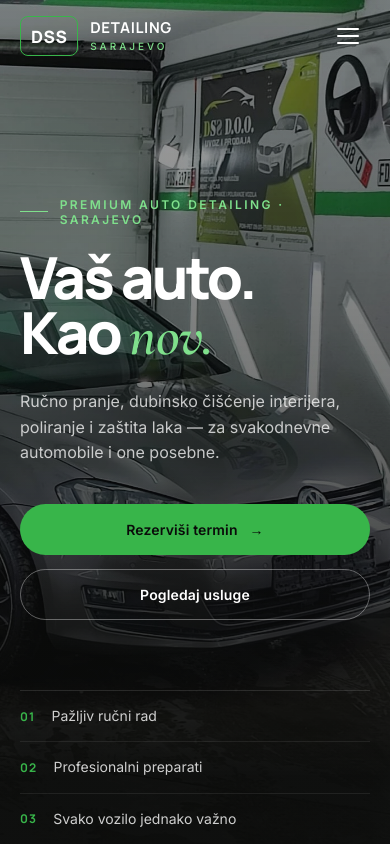
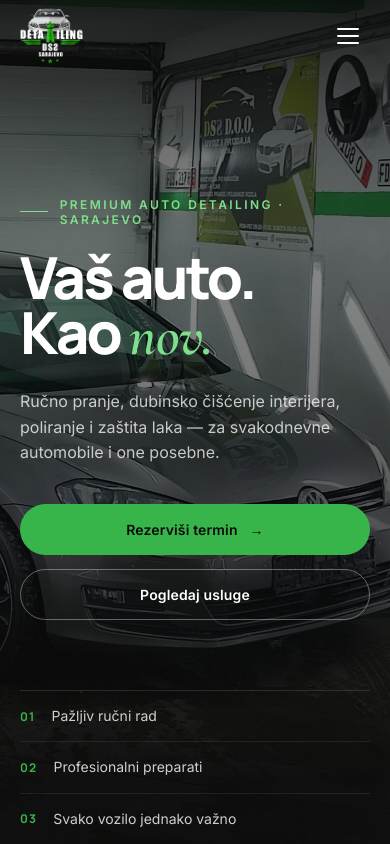
Before and after one commit to jiren9k-max/Dss, a plain HTML site: page index.html in a window 390 px wide. Shown: the top 844 px of the page. Drawn offline with nearby package versions, Linux system fonts and the light colour scheme; a script that the page names is missing.

Commit message:
Use the real DSS logo in header and footer
Replace the text "DSS" badge with the official logo (trimmed, transparent
background). Taller desktop header so the logo stays readable, smaller
when scrolled, and a dark top fade on phones so it stands out.

Co-Authored-By: Claude Opus 5.5 <noreply@anthropic.com>

```diff
--- a/index.html
+++ b/index.html
@@ -23,9 +23,8 @@
       </div>
     </div>
     <div class="container nav">
-      <a class="logo" href="#top" aria-label="DSS Detailing — početna">
-        <span class="logo-mark">DSS</span>
-        <span class="logo-text">Detailing<small>Sarajevo</small></span>
+      <a class="logo" href="#top" aria-label="DSS Detailing Sarajevo — početna">
+        <img src="public/logo-dss-sm.png" alt="DSS Detailing Sarajevo" width="293" height="260" class="logo-img" />
       </a>
       <nav class="nav-links" id="nav-links" aria-label="Glavna navigacija">
         <a href="#usluge">Usluge</a>
@@ -406,7 +405,7 @@
   <!-- ========== FOOTER ========== -->
   <footer class="footer">
     <div class="container footer-top">
-      <a class="logo" href="#top"><span class="logo-mark">DSS</span><span class="logo-text">Detailing<small>Sarajevo</small></span></a>
+      <a class="logo" href="#top" aria-label="DSS Detailing Sarajevo — na vrh"><img src="public/logo-dss-sm.png" alt="DSS Detailing Sarajevo" width="293" height="260" class="logo-img" loading="lazy" /></a>
       <nav class="footer-links" aria-label="Footer navigacija">
         <a href="#usluge">Usluge</a><a href="#paketi">Paketi</a><a href="#rezultati">Prije / Poslije</a><a href="#galerija">Galerija</a><a href="#kontakt">Kontakt</a>
       </nav>
--- a/styles.css
+++ b/styles.css
@@ -23,7 +23,7 @@
 
   --radius: 14px;
   --ease: cubic-bezier(.2, .7, .2, 1);
-  --header-h: 112px;
+  --header-h: 132px;
 }
 
 *, *::before, *::after { box-sizing: border-box; }
@@ -77,14 +77,16 @@ em { font-family: var(--serif); font-style: italic; font-weight: 500; letter-spa
 .topbar a:hover { color: var(--green-light); }
 .topbar-social { display: flex; align-items: center; gap: 22px; }
 .dot { display: inline-block; width: 6px; height: 6px; margin-right: 8px; border-radius: 50%; background: var(--green); box-shadow: 0 0 0 4px rgba(56,181,74,.2); vertical-align: middle; }
-.nav { display: flex; align-items: center; justify-content: space-between; height: 72px; }
+.nav { display: flex; align-items: center; justify-content: space-between; height: 92px; transition: height .3s var(--ease); }
+.header.scrolled .nav { height: 76px; }
 .header.scrolled { background: rgba(10,11,10,.88); backdrop-filter: blur(14px); -webkit-backdrop-filter: blur(14px); box-shadow: 0 1px 0 rgba(255,255,255,.06); }
 .header.scrolled .topbar { max-height: 0; opacity: 0; border-color: transparent; }
 
 .logo { display: inline-flex; align-items: center; gap: 12px; }
-.logo-mark { display: grid; place-items: center; height: 40px; padding: 0 10px; border: 1.5px solid var(--green); border-radius: 8px; font: 800 17px var(--display); letter-spacing: .02em; }
-.logo-text { display: flex; flex-direction: column; font: 700 15px/1.1 var(--display); letter-spacing: .04em; text-transform: uppercase; }
-.logo-text small { font: 500 10px var(--body); letter-spacing: .3em; color: var(--green-light); margin-top: 3px; }
+.logo-img { display: block; height: 80px; width: auto; transition: transform .3s var(--ease), height .3s var(--ease); }
+.logo:hover .logo-img { transform: scale(1.04); }
+.header.scrolled .logo-img { height: 64px; }
+.footer .logo-img { height: 120px; }
 
 .nav-links { display: flex; align-items: center; gap: 34px; font-size: 14px; font-weight: 500; }
 .nav-links > a:not(.btn) { position: relative; color: rgba(255,255,255,.82); transition: color .2s; }
@@ -299,6 +301,9 @@ em { font-family: var(--serif); font-style: italic; font-weight: 500; letter-spa
 
 @media (max-width: 860px) {
   :root { --header-h: 72px; }
+  .nav, .header.scrolled .nav { height: 72px; }
+  .logo-img, .header.scrolled .logo-img { height: 56px; }
+  .footer .logo-img { height: 100px; }
   .topbar { display: none; }
   .burger { display: flex; }
   .nav-links { position: fixed; inset: 72px 0 auto; flex-direction: column; align-items: stretch; gap: 0; padding: 10px 24px 28px; background: rgba(10,11,10,.97); backdrop-filter: blur(14px); border-top: 1px solid var(--line-dark); transform: translateY(-12px); opacity: 0; visibility: hidden; transition: transform .3s var(--ease), opacity .3s, visibility .3s; }
@@ -309,7 +314,7 @@ em { font-family: var(--serif); font-style: italic; font-weight: 500; letter-spa
   .header.menu-open { background: var(--black); }
 
   .hero-bg { inset: 0; background-position: 70% 40%; -webkit-mask-image: none; mask-image: none; }
-  .hero-overlay { background: linear-gradient(0deg, rgba(10,11,10,.97) 8%, rgba(10,11,10,.55) 55%, rgba(10,11,10,.35) 100%); }
+  .hero-overlay { background: linear-gradient(180deg, rgba(10,11,10,.85) 0%, rgba(10,11,10,.3) 16%, transparent 28%), linear-gradient(0deg, rgba(10,11,10,.97) 8%, rgba(10,11,10,.55) 55%, rgba(10,11,10,.35) 100%); }
   .hero-features { grid-template-columns: 1fr; }
   .hero-features div { padding: 14px 0; }
   .hero-features div + div { padding-left: 0; border-left: 0; border-top: 1px solid rgba(255,255,255,.08); }
```
Also changed, not shown: public/logo-dss-sm.png (added), public/logo-dss.png (added), public/real/logo-original.jpg (added).
